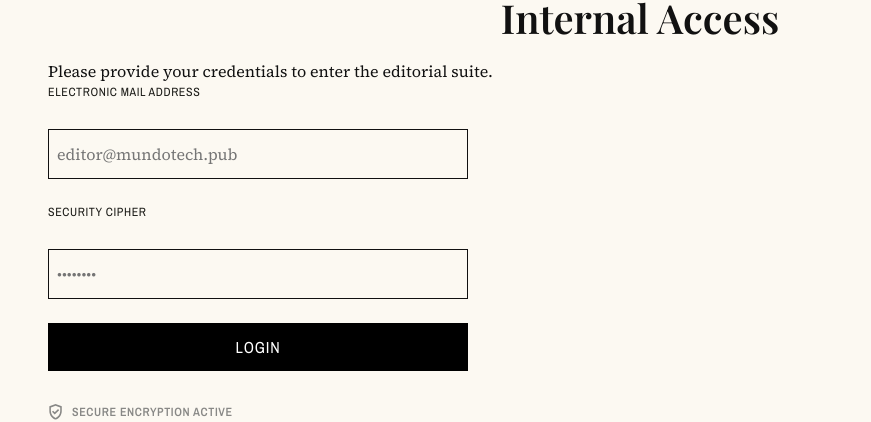
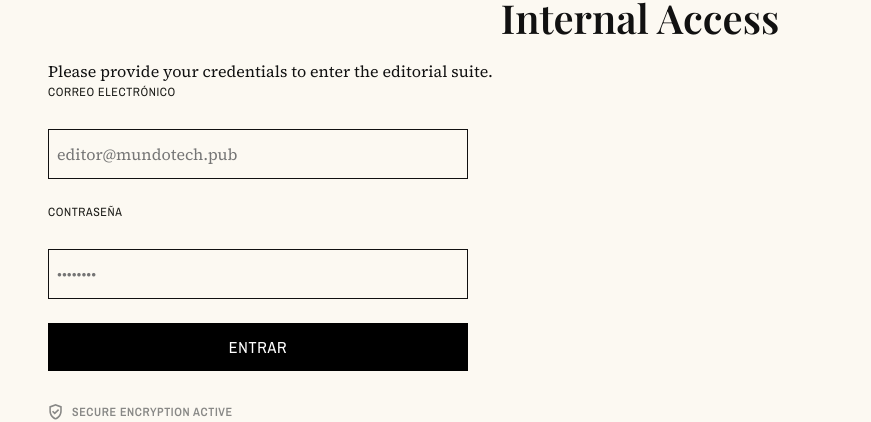
Before and after one commit to mundotechteam1/mundotech, a React (Vite) app in the folder frontend/: page /login in a window 1280 px wide. Shown: the part 352-774 px from the top of the page, without its empty margins (0-871 px from the left). Built offline with nearby package versions, Linux system fonts and the light colour scheme; a web font is replaced by a local one.

Commit message:
feat: language changed to spanish

```diff
--- a/frontend/src/components/login-form/LoginForm.jsx
+++ b/frontend/src/components/login-form/LoginForm.jsx
@@ -30,16 +30,16 @@ function LoginForm() {
       onSubmit={handleSubmit(onSubmit)}
       noValidate
     >
-      <label htmlFor="email">Electronic Mail Address</label>
+      <label htmlFor="email">Correo electrónico</label>
       <input
         id="email"
         type="email"
         placeholder="editor@mundotech.pub"
         {...register("email", {
-          required: "Email is required",
+          required: "El email es obligatorio",
           pattern: {
             value: /^\S+@\S+$/i,
-            message: "Invalid email format",
+            message: "Formato de email inválido",
           },
         })}
       />
@@ -49,14 +49,14 @@ function LoginForm() {
         </p>
       )}
 
-      <label htmlFor="password">Security Cipher</label>
+      <label htmlFor="password">Contraseña</label>
       <input
         id="password"
         type="password"
         placeholder="••••••••"
         autoComplete="current-password"
         {...register("password", {
-          required: "Password is required",
+          required: "La constraseña es obligatoria",
         })}
       />
       {errors.password && (
@@ -66,7 +66,7 @@ function LoginForm() {
       )}
 
       <button className={styles.loginBtn} type="submit" disabled={isSubmitting}>
-        {isSubmitting ? "Loading…" : "Login"}
+        {isSubmitting ? "Cargando..." : "Entrar"}
       </button>
 
       {/* <a className="forgot-link" href="/forgot-password">
```
